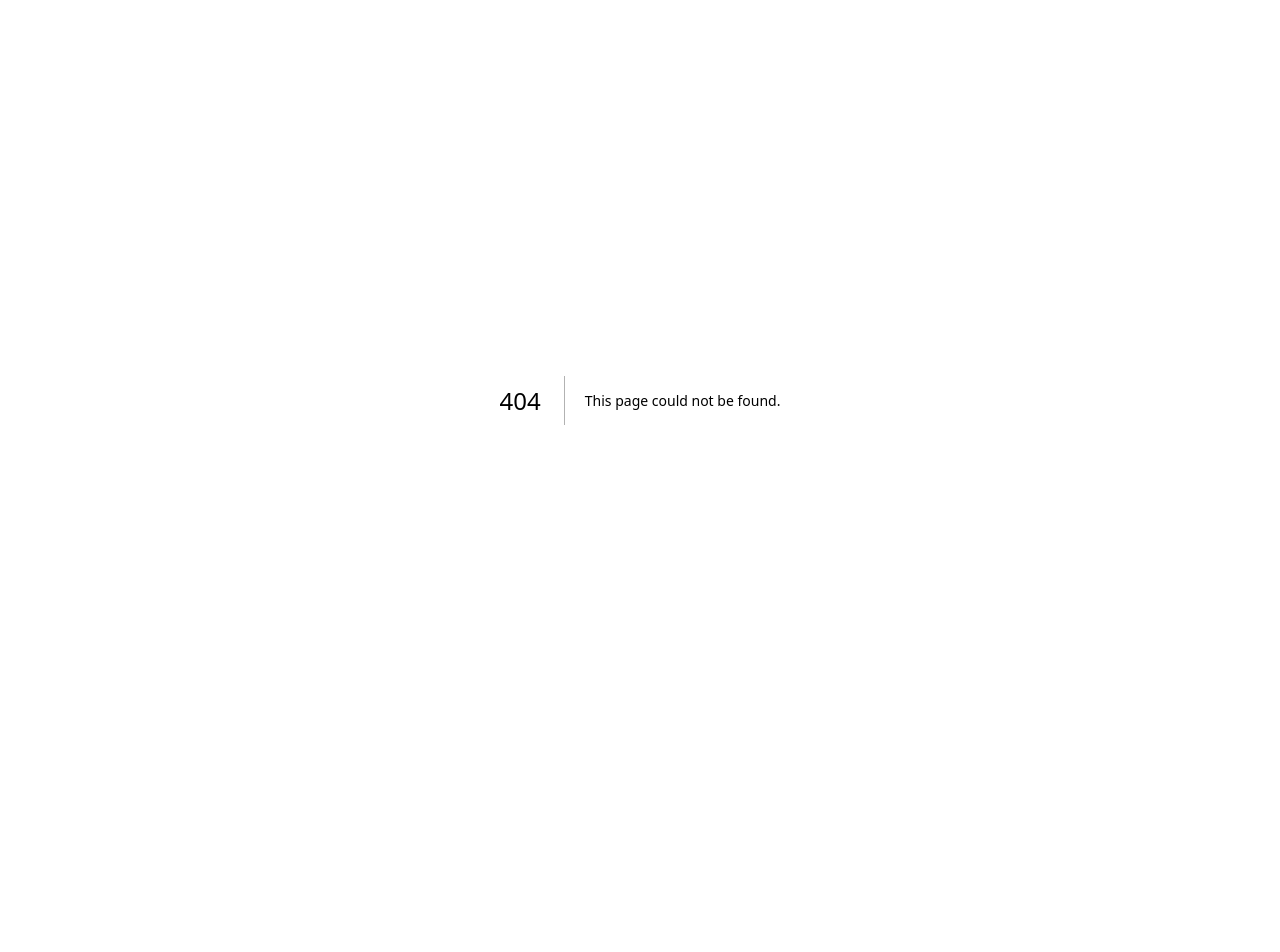
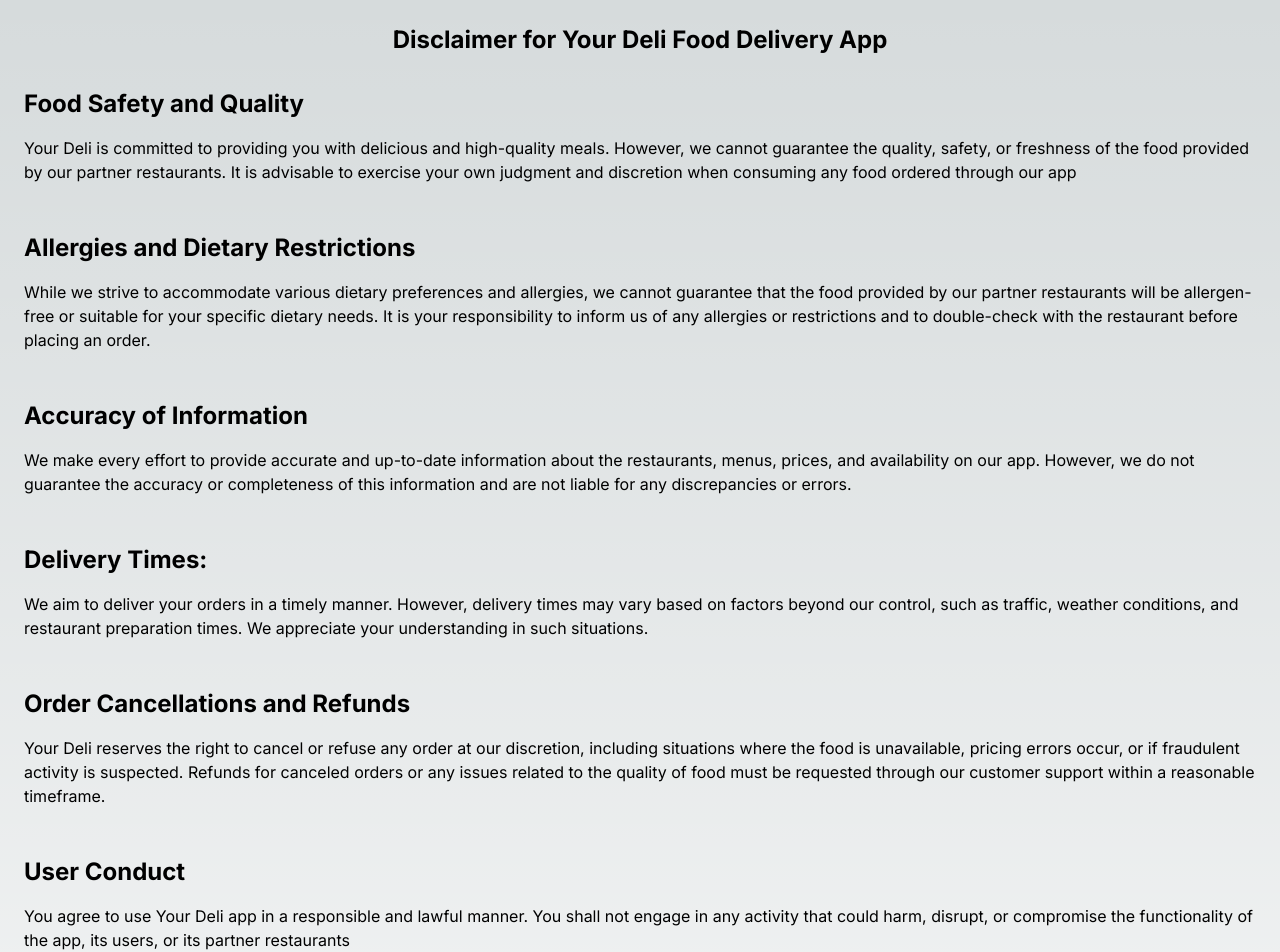
Before and after one commit to drny85/yourdeli_page, a Next.js app: page /terms in a window 1280 px wide. Before the commit this address had no page. Shown: the top 952 px of the page. Before the commit the page ends 800 px from the top, so only its background shows below. Built offline with nearby package versions, Linux system fonts and the light colour scheme.

Commit message:
add terms

```diff
--- a/app/page.tsx
+++ b/app/page.tsx
@@ -1,3 +1,4 @@
+import Link from "next/link";
 import React from "react";
 
 function page() {
@@ -10,7 +11,7 @@
         <p className="py-2 text-xl">
           If you have any question or issues please contact us at:{" "}
         </p>
-        <p className="text-lg">
+        <p className="text-xl text-center">
           <a
             className="cursor-pointer text-blue-500 hover:underline text-lg"
             href="mailto:melendez@robertdev.net"
@@ -18,6 +19,13 @@
             Email: melendez@robertdev.net
           </a>
         </p>
+      </div>
+      <div className="my-7">
+        <Link href="/terms">
+          <p className="cursor-pointer text-slate-500 hover:underline text-lg hover:text-xl transition-all">
+            Terms and Conditions
+          </p>
+        </Link>
       </div>
       <div className="absolute bottom-10 right-10">
         <p>@ RobertDev {new Date().getFullYear()}</p>
--- /dev/null
+++ b/app/terms/page.tsx
@@ -0,0 +1,84 @@
+import React from "react";
+
+const disclaimers = (): { title: string; message: string }[] => [
+  {
+    title: "Food Safety and Quality",
+    message:
+      "Your Deli is committed to providing you with delicious and high-quality meals. However, we cannot guarantee the quality, safety, or freshness of the food provided by our partner restaurants. It is advisable to exercise your own judgment and discretion when consuming any food ordered through our app",
+  },
+  {
+    title: "Allergies and Dietary Restrictions",
+    message:
+      "While we strive to accommodate various dietary preferences and allergies, we cannot guarantee that the food provided by our partner restaurants will be allergen-free or suitable for your specific dietary needs. It is your responsibility to inform us of any allergies or restrictions and to double-check with the restaurant before placing an order.",
+  },
+  {
+    title: "Accuracy of Information",
+    message:
+      "We make every effort to provide accurate and up-to-date information about the restaurants, menus, prices, and availability on our app. However, we do not guarantee the accuracy or completeness of this information and are not liable for any discrepancies or errors.",
+  },
+  {
+    title: "Delivery Times: ",
+    message:
+      "We aim to deliver your orders in a timely manner. However, delivery times may vary based on factors beyond our control, such as traffic, weather conditions, and restaurant preparation times. We appreciate your understanding in such situations.",
+  },
+  {
+    title: "Order Cancellations and Refunds",
+    message:
+      "Your Deli reserves the right to cancel or refuse any order at our discretion, including situations where the food is unavailable, pricing errors occur, or if fraudulent activity is suspected. Refunds for canceled orders or any issues related to the quality of food must be requested through our customer support within a reasonable timeframe.",
+  },
+  {
+    title: "User Conduct",
+    message:
+      "You agree to use Your Deli app in a responsible and lawful manner. You shall not engage in any activity that could harm, disrupt, or compromise the functionality of the app, its users, or its partner restaurants",
+  },
+  {
+    title: "Privacy",
+    message:
+      "Your Deli is committed to protecting your privacy. Your personal information will not be sold, exchanged, transferred, or given to any other third party without your prior permission. Your Deli is not responsible for any data loss or unauthorized access to your personal information.",
+  },
+  {
+    title: "Changes to Terms",
+    message:
+      "Your Deli reserves the right to modify or update these terms and conditions at any time. We will notify you of any significant changes, but it is your responsibility to review the terms periodically.",
+  },
+  {
+    title: "Terms of Service",
+    message:
+      "Your Deli is committed to providing you with the best possible service. Your use of the app constitutes acceptance of the Terms of Service and Privacy Policy.",
+  },
+];
+
+const Terms = () => {
+  return (
+    <div className="h-full w-full flex justify-center items-center flex-col p-6">
+      <h2 className="text-2xl font-bold">
+        Disclaimer for Your Deli Food Delivery App
+      </h2>
+      <div>
+        {disclaimers().map((disclaimer) => (
+          <div className="py-4">
+            <h1 className="text-2xl font-bold py-4">{disclaimer.title}</h1>
+            <p>{disclaimer.message}</p>
+          </div>
+        ))}
+      </div>
+      <div className="my-4">
+        <p className="py-2">
+          By using Your Deli, you acknowledge and accept the terms and
+          conditions outlined in this disclaimer. If you do not agree with any
+          part of these terms, please refrain from using our app. Your safety,
+          satisfaction, and delightful food experience are our top priorities.
+        </p>
+        <p>Thank you for choosing Your Deli for your food delivery needs!</p>
+        <p className="py-4">Sincerely,</p>
+        <p>Robert Melendez</p>
+        <p>Founder, Your Deli Food Delivery App</p>
+        <i className="text-gray-500 text-xs italic my-4 text-right">
+          Last Updated: 08/09/2023
+        </i>
+      </div>
+    </div>
+  );
+};
+
+export default Terms;
```
